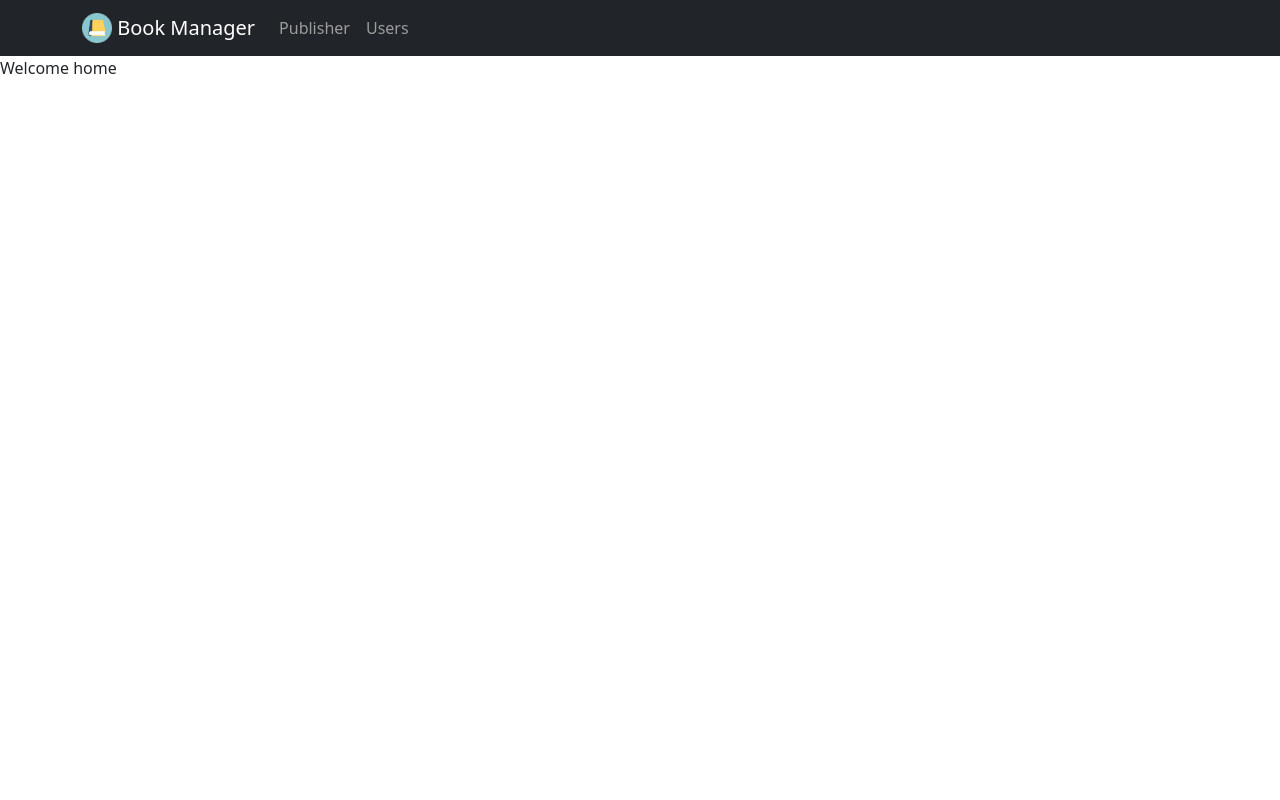
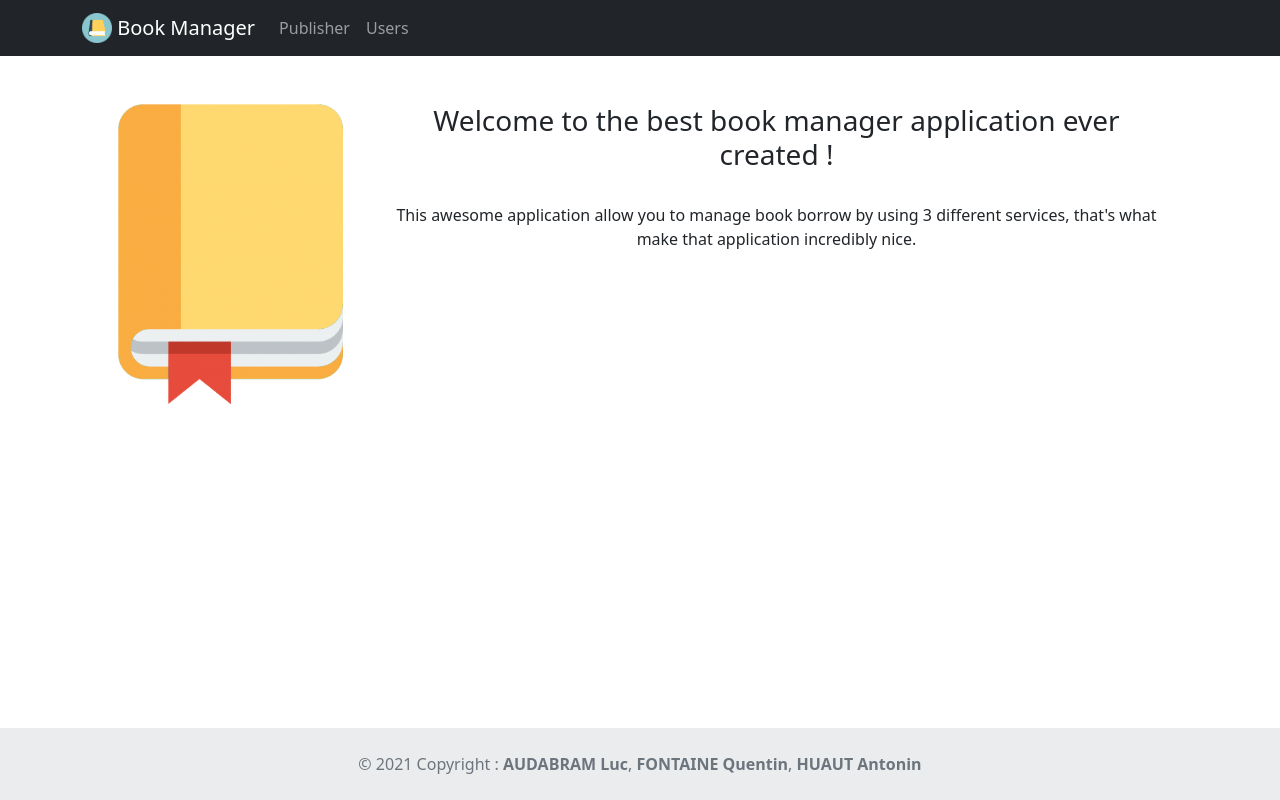
Before and after one commit to AntoninHuaut/ProjetWebService, a React (Create React App) app in the folder library_client/: page / in a window 1280 px wide. Built offline with nearby package versions, Linux system fonts and the light colour scheme.

Commit message:
Home page + fix delete

```diff
--- a/library_client/src/App.tsx
+++ b/library_client/src/App.tsx
@@ -5,6 +5,7 @@ import {
 } from "react-router-dom";
 import '@fontsource/roboto/700.css';
 import NavBar from './component/NavBar';
+import HomePage from './route/HomePage';
 import PublisherManager from './route/PublisherManager';
 
 const App = () => {
@@ -27,10 +28,11 @@ const App = () => {
                     </Route>
 
                     <Route path="/">
-                        <>Welcome home</>
+                        <HomePage />
                     </Route>
 
                 </Switch>
+
             </div>
         </Router>
 
--- a/library_client/src/component/NavBar.tsx
+++ b/library_client/src/component/NavBar.tsx
@@ -16,7 +16,7 @@ const NavBar = () => {
                         width="30"
                         height="30"
                         className="d-inline-block align-top"
-                        alt="React Bootstrap logo"
+                        alt="Book logo"
                     />{' '}
                     Book Manager
                 </Navbar.Brand>
--- a/library_client/src/component/publisher/PublisherDeleteModal.tsx
+++ b/library_client/src/component/publisher/PublisherDeleteModal.tsx
@@ -25,11 +25,12 @@ const PublisherDeleteModal = ({
     const deletePublisherRequest = () => {
         axiosExecutePost(deletePublisher(publisher.publisherId),
             setLoading,
-            setError
-        ).then(() => {
-            removeFromList(publisher.publisherId);
-            handleClose();
-        });
+            setError,
+            () => {
+                removeFromList(publisher.publisherId);
+                handleClose();
+            }
+        );
     }
 
     const handleClose = () => {
--- /dev/null
+++ b/library_client/src/route/HomePage.tsx
@@ -0,0 +1,59 @@
+import React from 'react';
+import { Container, Row, Col } from "react-bootstrap";
+
+
+const HomePage = () => {
+
+    return (
+        <>
+            <Container>
+                <Row
+                    className="p-4"
+                >
+
+                    <Col xs={6} md={3} className="p-4">
+                        <img
+                            src="/book_home_image.png"
+                            style={{
+                                maxHeight: "100%",
+                                maxWidth: "100%"
+                            }}
+                            alt="React Bootstrap logo"
+                        />
+                    </Col>
+
+                    <Col
+                        className="p-4 align-middle text-center"
+                    >
+                        <h3>Welcome to the best book manager application ever created !</h3>
+
+                        <p
+                            className="pt-4"
+                        >
+                            This awesome application allow you to manage book borrow by using 3 different services, that's what
+                            make that application incredibly nice.
+                        </p>
+                    </Col>
+
+                </Row>
+            </Container>
+
+            <div className="fixed-bottom">
+                <footer className="text-center text-lg-start bg-light text-muted">
+
+                    <div className="text-center p-4" style={{backgroundColor: "rgba(0, 0, 0, 0.05)"}}>
+                        © 2021 Copyright {' : '}
+                        <a className="text-decoration-none text-reset fw-bold" href="https://www.linkedin.com/in/luc-audabram-50868017a/">AUDABRAM Luc</a>,
+                        {' '}
+                        <a className="text-decoration-none text-reset fw-bold" href="https://www.linkedin.com/in/quentinfon/">FONTAINE Quentin</a>,
+                        {' '}
+                        <a className="text-decoration-none text-reset fw-bold" href="https://www.linkedin.com/in/antonin-huaut/">HUAUT Antonin</a>
+                    </div>
+
+                </footer>
+            </div>
+        </>
+    );
+}
+
+export default HomePage;
```
Also changed, not shown: library_client/public/book_home_image.png (added).
